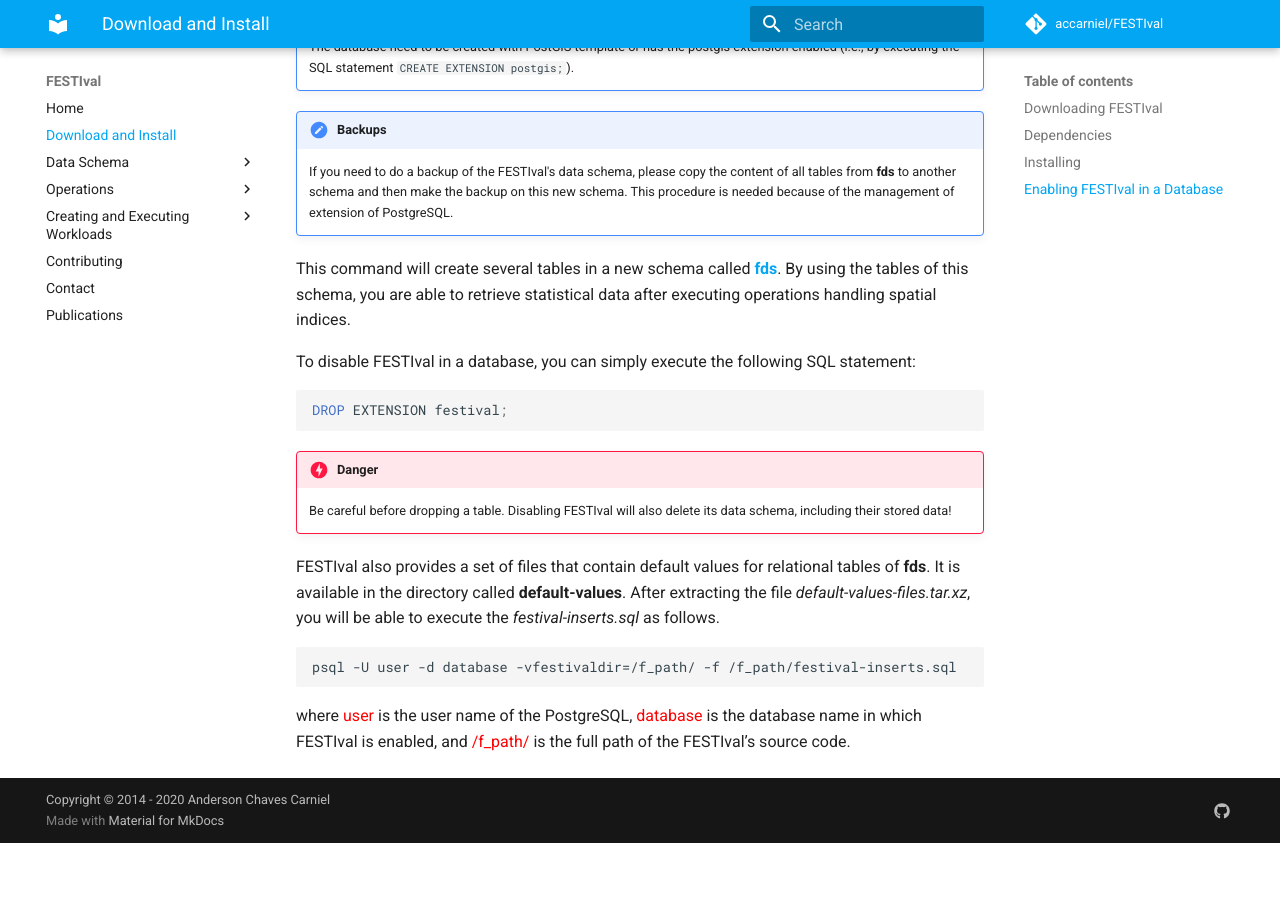
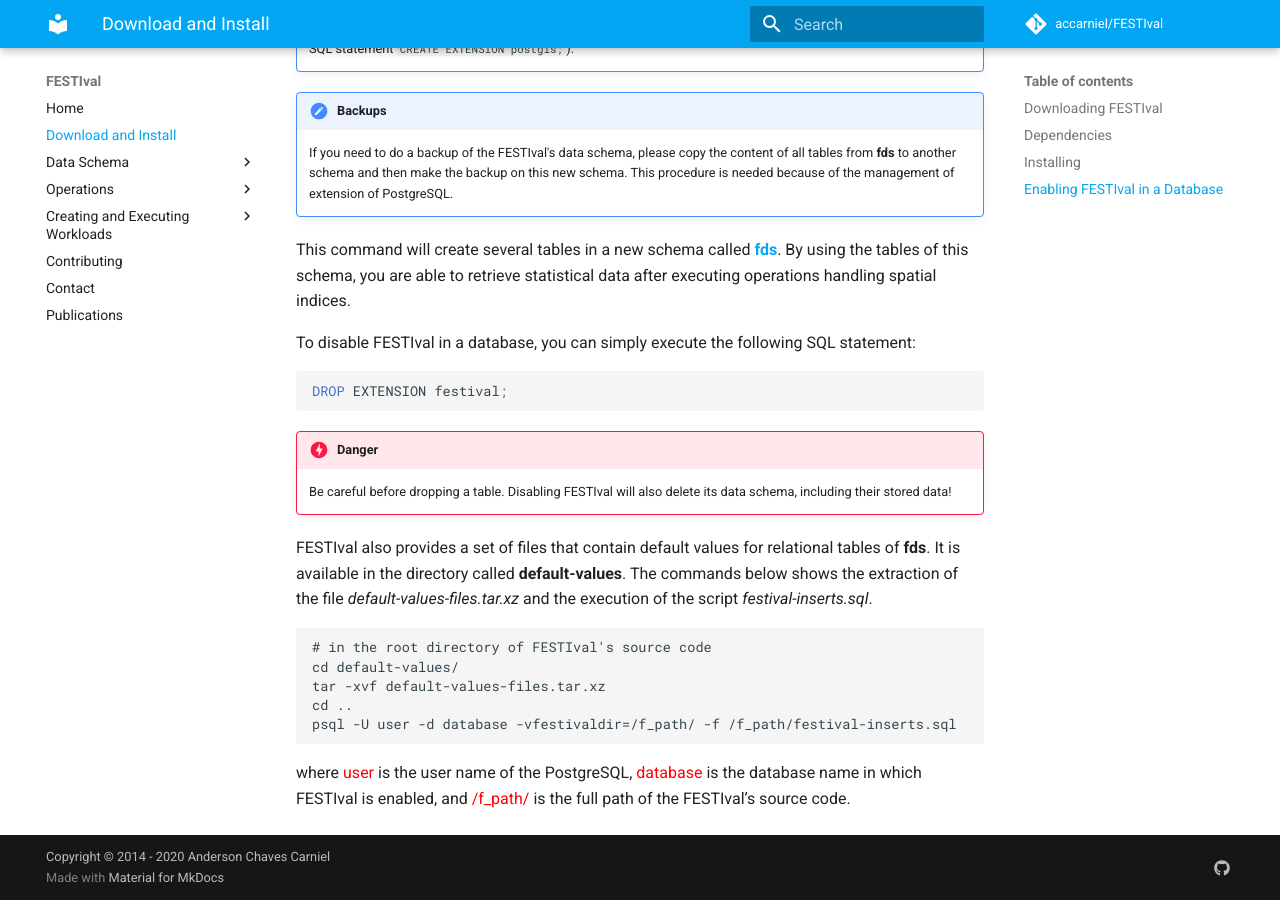
Before and after one commit to accarniel/FESTIval, an MkDocs documentation site: the page built from docs/install.md, in a window 1280 px wide and 900 px high, scrolled down 1295 px. Built offline with MkDocs 1.6.1 and Material for MkDocs 9.7.7, drawn with Linux system fonts in a browser that asks for light colours; comment, search, counter and statistics services are not loaded; before the commit the page ends 2138 px from its top, so only the background shows below that; some of the changed text lies outside the part shown.

Commit message:
Update install.md

````diff
--- a/docs/install.md
+++ b/docs/install.md
@@ -54,9 +53,13 @@
 !!! danger
 	Be careful before dropping a table. Disabling FESTIval will also delete its data schema, including their stored data!
 
-FESTIval also provides a set of files that contain default values for relational tables of **fds**. It is available in the directory called **default-values**. After extracting the file *default-values-files.tar.xz*, you will be able to execute the *festival-inserts.sql* as follows.
+FESTIval also provides a set of files that contain default values for relational tables of **fds**. It is available in the directory called **default-values**. The commands below shows the extraction of the file *default-values-files.tar.xz* and the execution of the script *festival-inserts.sql*.
 
 ```
+# in the root directory of FESTIval's source code
+cd default-values/
+tar -xvf default-values-files.tar.xz
+cd ..
 psql -U user -d database -vfestivaldir=/f_path/ -f /f_path/festival-inserts.sql
 ```
 
````
Also changed, not shown: other parts of docs/install.md (+1 -2 lines).
